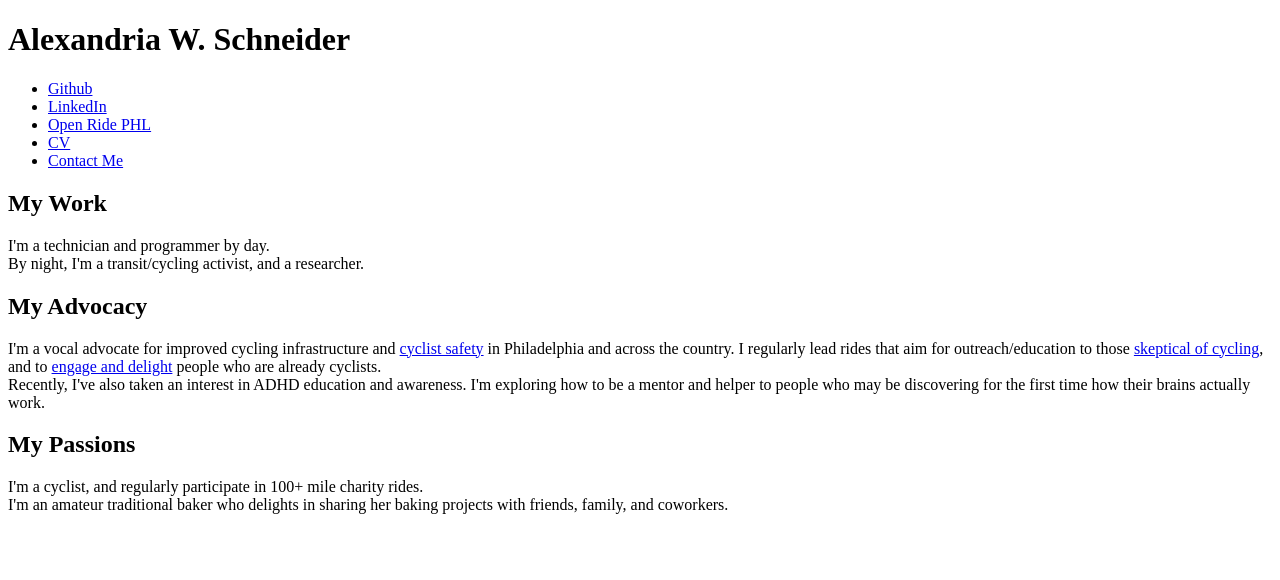
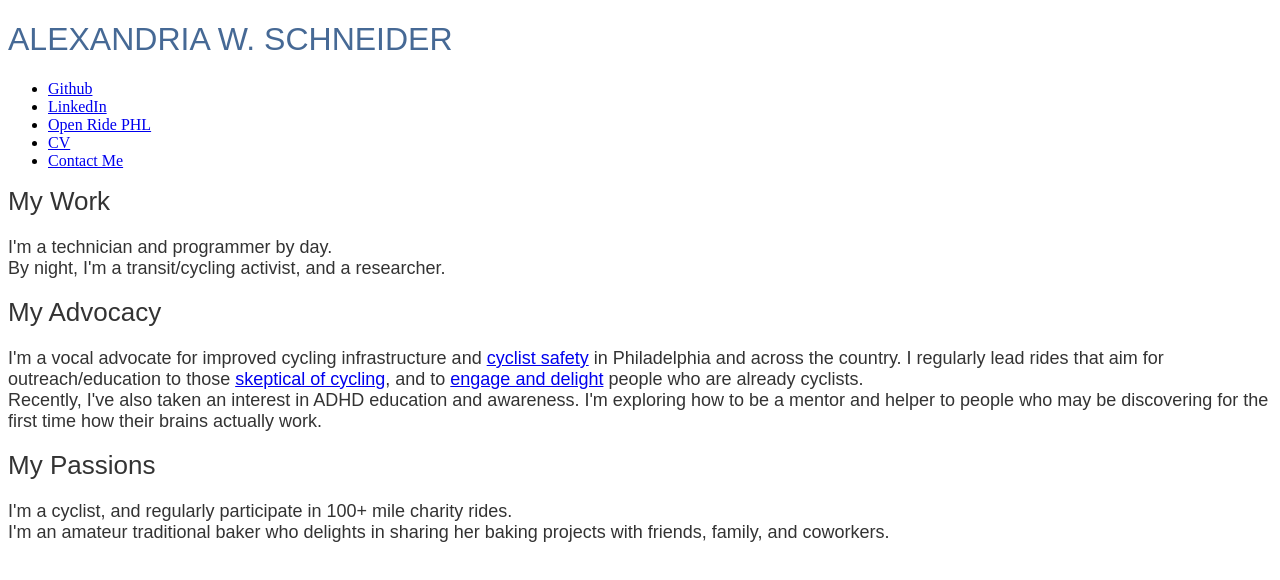
Before and after one commit to phillyaws/phillyaws.github.io, a plain HTML site: page index.html in a window 1280 px wide. Drawn offline with Linux system fonts and the light colour scheme.

Commit message:
Stylesheet
Updated stylesheet

```diff
--- a/index.html
+++ b/index.html
@@ -1,5 +1,9 @@
 <!DOCTYPE html>
 <html>
+<head>
+  <title>Alexandria W. Schneider</title>
+  <link rel="stylesheet" type="text/css" href="style.css">
+</head>
 <title>Alexandria W. Schneider</title>
 <body>
 <h1>Alexandria W. Schneider</h1>
--- /dev/null
+++ b/style.css
@@ -0,0 +1,21 @@
+h1 {
+  color: #466995;
+  font-family: 'Oswald', sans-serif;
+  font-size: 32px;
+  font-weight: 300;
+  text-transform: uppercase;
+}
+
+h2 {
+  color: #333;
+  font-family: 'Varela Round', sans-serif;
+  font-size: 26px;
+  font-weight: 100;
+  margin: 0 auto 20px auto;
+}
+
+p {
+  color: #333;
+  font-family: 'Varela Round', sans-serif;
+  font-size: 18px;
+}
```
